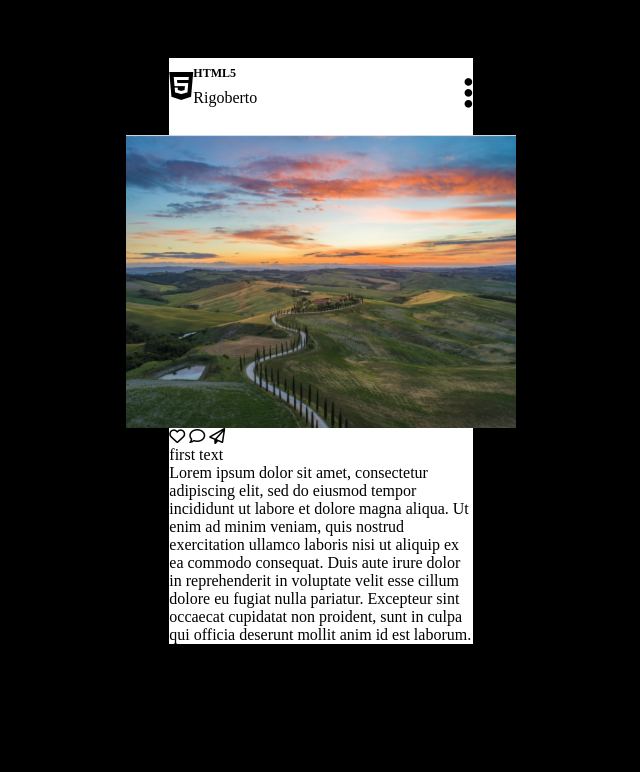
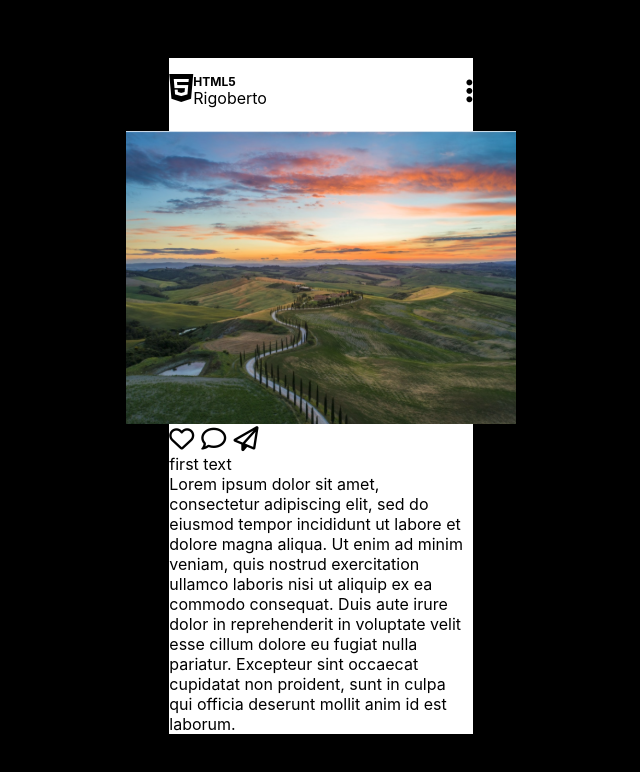
Before and after one commit to fluffbutt1/Miami88-Instagram-Post-Layout-Oliver-Simkovsky-Fork, a plain HTML site: page index.html in a window 1280 px wide. Shown: the whole page, without its empty margins (319-959 px from the left). Drawn offline with Linux system fonts and the light colour scheme.

Commit message:
changes to style sheet and HTML

```diff
--- a/styles.css
+++ b/styles.css
@@ -9,10 +9,17 @@
 
 .head {
   display: flex;
+  height: 73px;
 }
 
 .section1 {
   padding-top: 20px;
+}
+
+.section2{
+  padding-top: 10px;
+  font-size: 30px;
+  line-height: 1;
 }
 
 .section3 {
@@ -20,7 +27,16 @@
   padding-bottom: 20px;
   margin-left: auto;
   margin-right: 0.01%;
-  font-size: 35px;
+  font-size: 27px;
+}
+
+.section4{
+  margin-bottom: 50px;
+  line-height: 0.3;
+}
+
+.sections{
+  height: 40px;
 }
 
 .middle {
@@ -28,11 +44,17 @@
   justify-content: center;
 }
 
+.icons{
+  font-size: 25px;
+}
+
 body {
 padding-top: 50px;
   background-color: black;
   display: flex;
   justify-content: center;
+  font-family: -apple-system, BlinkMacSystemFont, "Segoe UI",
+               Roboto, Helvetica, Arial, sans-serif;
 }
 
 h1 {
```
